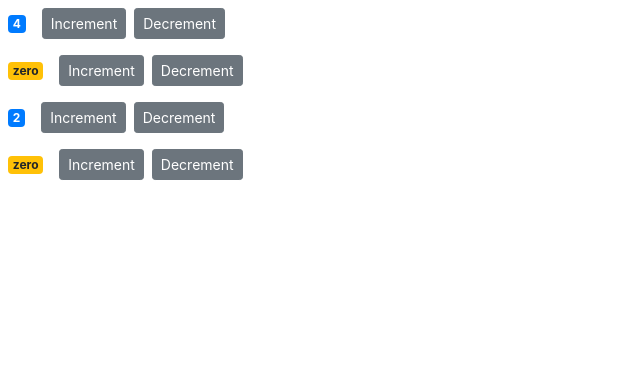
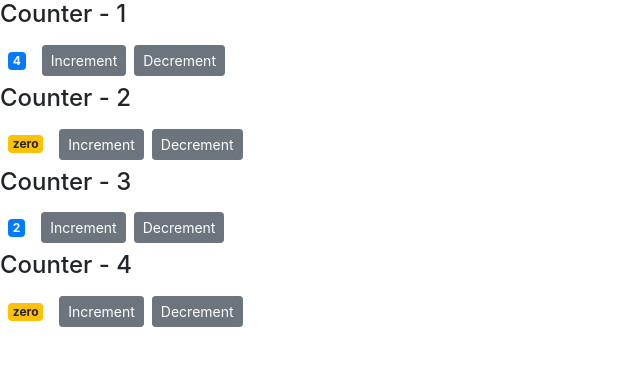
Before and after one commit to nawgala/rnd-react-counter-app, a React (Create React App) app: page / in a window 1280 px wide. Shown: the top 366 px of the page, without its empty margins (0-640 px from the left). Built offline with nearby package versions, Linux system fonts and the light colour scheme.

Commit message:
Pass counter children

```diff
--- a/src/components/counter.jsx
+++ b/src/components/counter.jsx
@@ -15,6 +15,7 @@ class Counter extends Component {
     console.log("props:", this.props);
     return (
       <div>
+        {this.props.children}
         <span className={this.getBadgeClasses()}>{this.formatCount()}</span>
         <button
           onClick={() => {
@@ -40,7 +41,7 @@ class Counter extends Component {
 
   handleDecrement = () => {
     if (this.state.value > 0) {
-      this.setState({ count: this.state.value - 1 });
+      this.setState({ value: this.state.value - 1 });
     }
   };
 
--- a/src/components/counters.jsx
+++ b/src/components/counters.jsx
@@ -14,7 +14,9 @@ class Counters extends Component {
     return (
       <div>
         {this.state.counters.map((counter) => (
-          <Counter key={counter.id} value={counter.value} />
+          <Counter key={counter.id} value={counter.value}>
+            <h4>Counter - {counter.id}</h4>
+          </Counter>
         ))}
       </div>
     );
```
